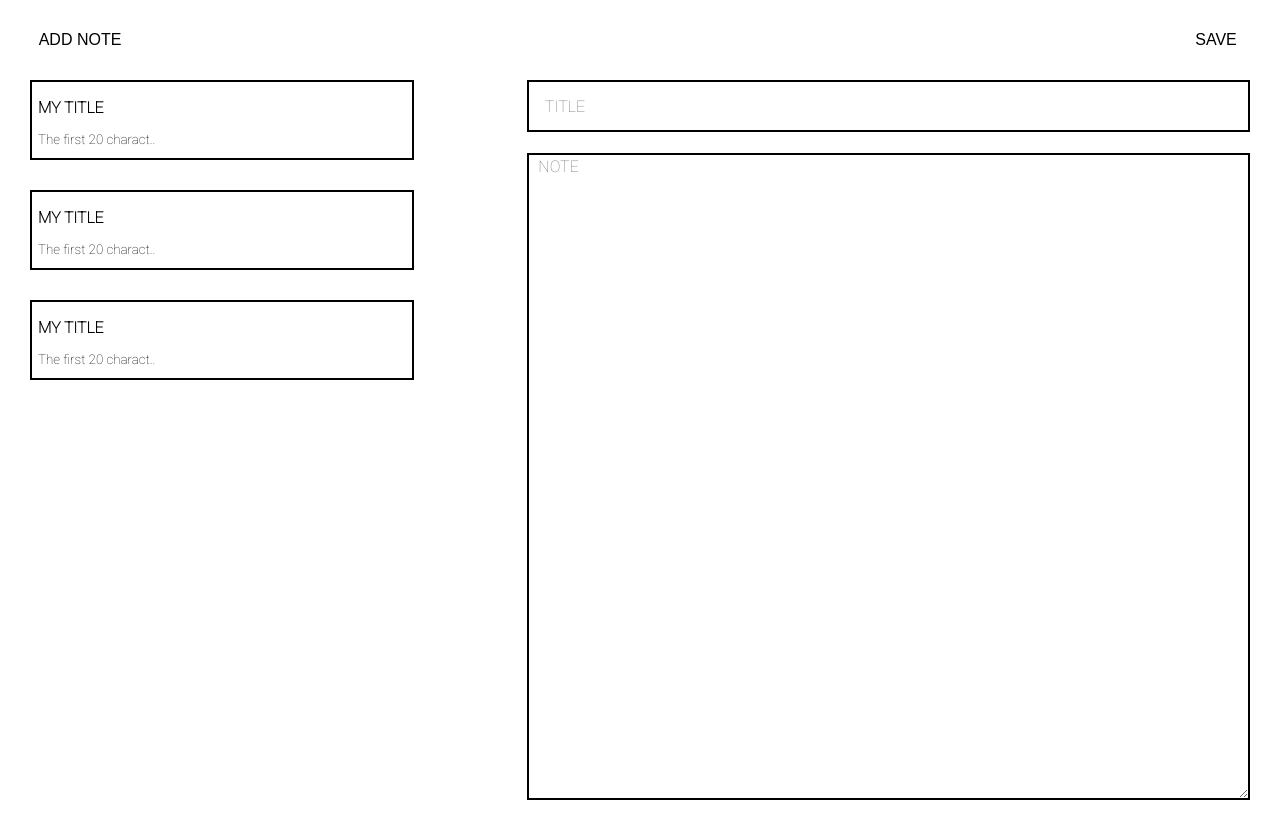
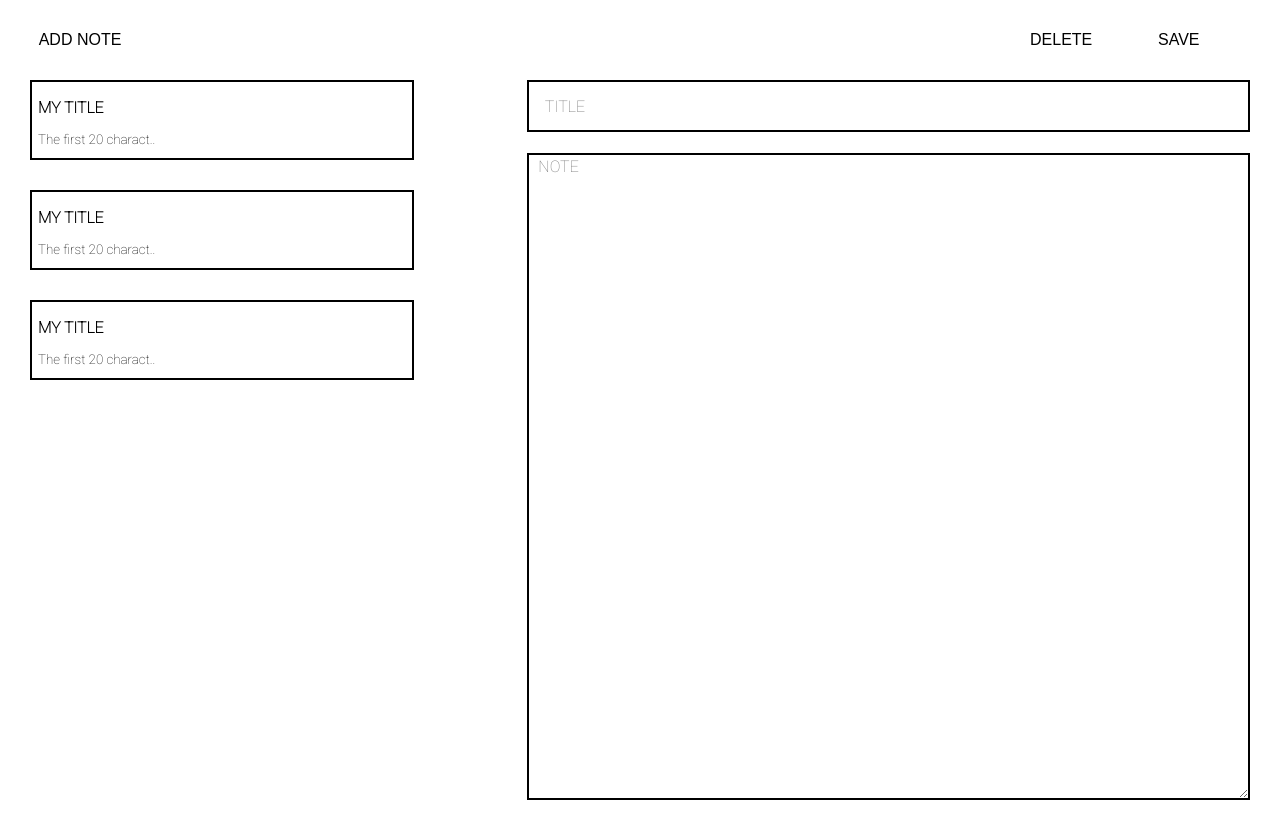
Before and after one commit to Emmapr123/notes, a website: page index.html in a window 1280 px wide. Shown: the top 838 px of the page. Drawn offline with Linux system fonts and the light colour scheme.

Commit message:
delete button added

```diff
--- a/index.html
+++ b/index.html
@@ -11,7 +11,7 @@
     <div class='outer-square'>
       <div class='left-column'>
         <button class='add-note'>ADD NOTE</button>
-      <button class='note-preview'>
+      <button class='note-preview' href='title'>
         <h3 class='preview-note'>MY TITLE</h3>
         <p class='preview-note'> The first 20 charact.. </p>
       </button>
@@ -27,7 +27,11 @@
       <div class='right-column'>
 
       <div class='right-inner'>
-        <button class='save-edit-note'>SAVE</button>
+        <div class='buttons'>
+          <div></div>
+          <button class='save-edit-delete-note'>DELETE</button>
+          <button class='save-edit-delete-note'>SAVE</button>
+        </div>
           <input type='text' placeholder='TITLE' name='title' id='title'>
           <textarea id='note' rows="4" cols="50" placeholder="  NOTE"></textarea>
       </div>
--- a/public/stylesheet.css
+++ b/public/stylesheet.css
@@ -70,21 +70,33 @@ body {
   height: 100vh;
 }
 
-.save-edit-note {
+.buttons {
+  display: flex;
+  flex-direction: row;
+  justify-content: space-between;
+  /* margin-left: auto; */
+  display: grid;
+  grid-template-columns: 70% 15% 15%;
+  align-items: right;
+  justify-content: right;
+}
+
+.save-edit-delete-note {
   width: 15%;
   background-color: white;
   border: none;
   font-size: 16px;
-  margin-left: auto;
+  margin-right: 50px;
   margin-top: 30px;
   cursor: pointer;
+
 }
 
-.save-edit-note:hover {
+.save-edit-delete-note:hover {
   color: gray;
 }
 
-.save-edit-note:focus {
+.save-edit-delete-note:focus {
   outline: black;
 }
 
```
